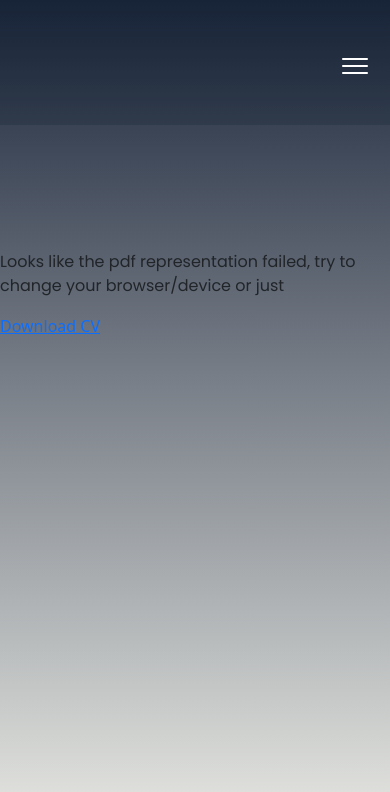
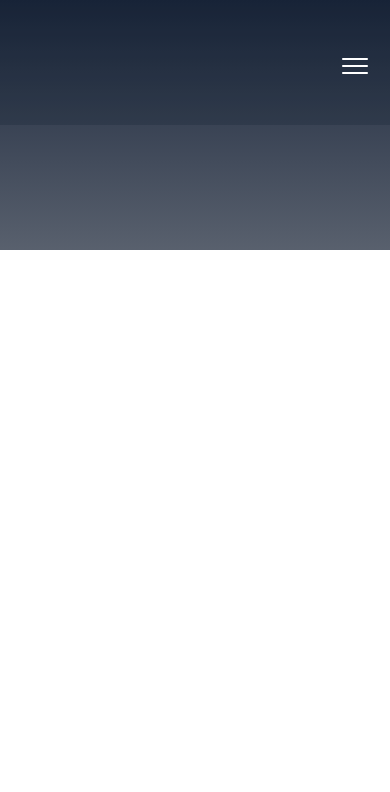
Before and after one commit to IgorPolajzer/software_developer_portfolio, a React (Create React App) app: page /cv in a window 390 px wide. Shown: the top 792 px of the page. Built offline with nearby package versions, Linux system fonts and the light colour scheme.

Commit message:
Changed pdf representation from object to iframe for mobile browsers

```diff
--- a/src/pages/CurriculumVitae.jsx
+++ b/src/pages/CurriculumVitae.jsx
@@ -1,18 +1,23 @@
 import React from 'react';
 import './../App.css';
-import './../css/CurriculumVitae.css'
+import './../css/CurriculumVitae.css';
 import CV from './../assets/Igor_Polajzer_CV_English.pdf';
 
 function CurriculumVitae() {
-
     return (
         <div className="cv-section">
-            <object data={CV} type="application/pdf" className="pdf">
-                    <p>Looks like the pdf representation failed, try to change your browser/device or just </p>
+            <iframe
+                src={CV}
+                title="Curriculum Vitae"
+                className="pdf"
+            >
+                <p>
+                    It appears that the PDF cannot be displayed. You can
                     <a href={CV} download className="pdf-download-link">
-                        Download CV
-                    </a>
-            </object>
+                        download the CV
+                    </a>.
+                </p>
+            </iframe>
         </div>
     );
 }
```
